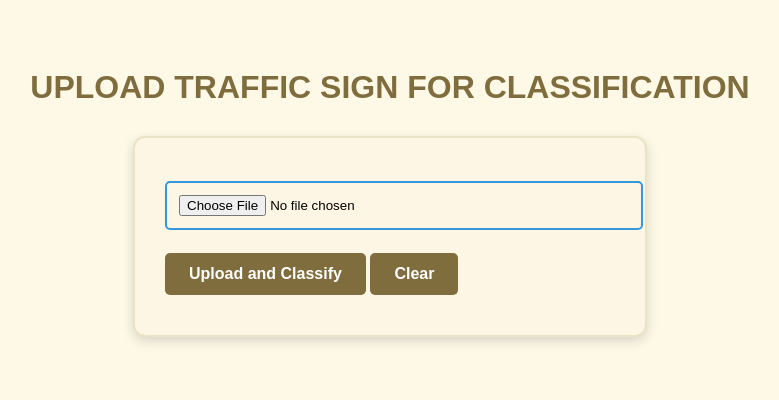
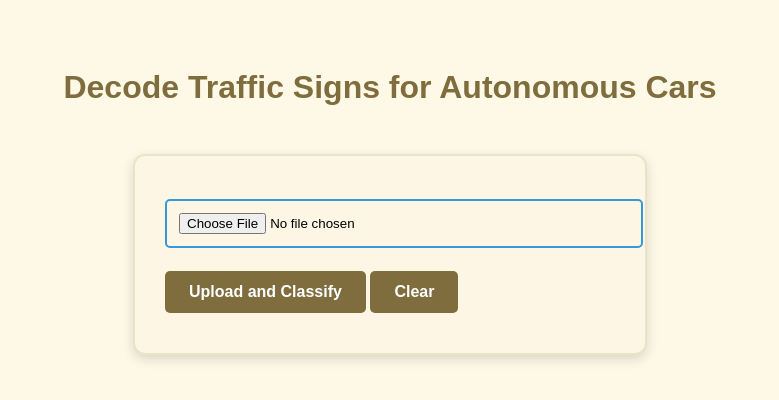
Before and after one commit to Ranishivi/Traffic-Sign-Classification, a Flask app: page / in a window 1280 px wide. Shown: the top 400 px of the page, without its empty margins (250-1029 px from the left). Run offline with Flask 3, Linux system fonts and the light colour scheme; parts of the project's set-up code (start-up, migrations or seed data) failed here and were passed over.

Commit message:
Update home.html

```diff
--- a/templates/home.html
+++ b/templates/home.html
@@ -51,7 +51,7 @@
         }
         #uploaded-image {
             margin-top: 20px;
-            max-width: 80%; /* Increased to 80% for larger size */
+            max-width: 100%; /* Increased to 80% for larger size */
             max-height: 400px; /* Limit the height */
             border: 1px solid #ddd; /* Add a border for better visibility */
             border-radius: 10px;
@@ -66,7 +66,8 @@
     </style>
 </head>
 <body>
-    <h1>UPLOAD TRAFFIC SIGN FOR CLASSIFICATION</h1>
+    <h1>Decode Traffic Signs for Autonomous Cars </h1>
+        <br>
     <div class="container">
         <form action="/classify" method="post" enctype="multipart/form-data">
             <input type="file" name="image" accept="image/*" required id="image-input">
```
